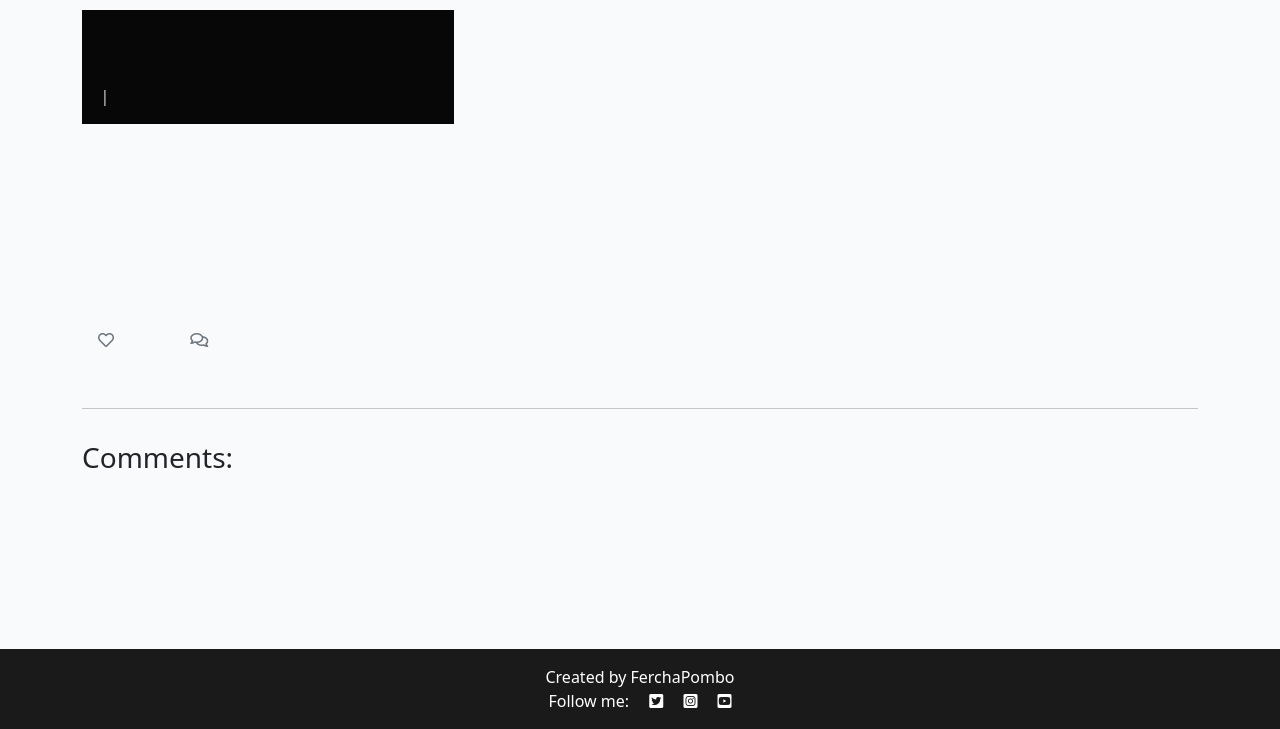
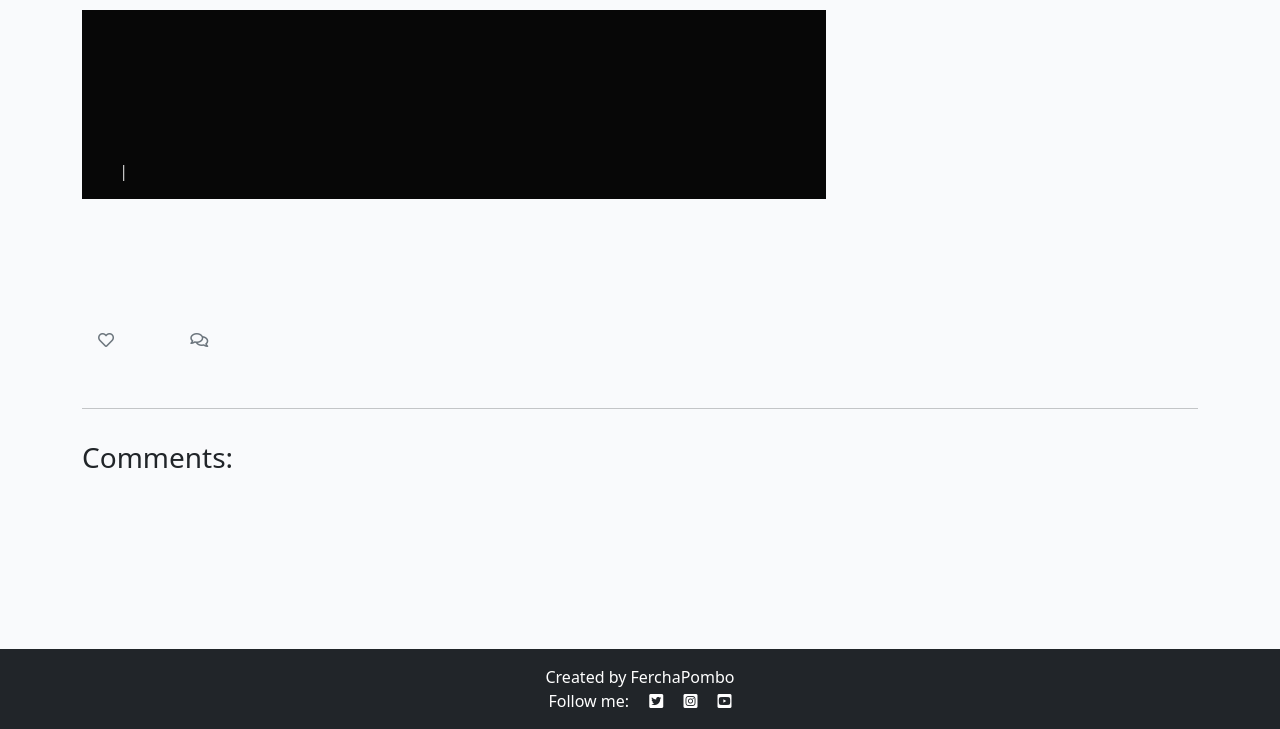
Before and after one commit to FerchaPombo/finditberlin, a Django app: template templates/post_detail.html in a window 1280 px wide. Shown: the part 71-800 px from the top of the page. Run offline with Django 3.2, Linux system fonts and the light colour scheme; the template is opened without the code that fills it, so the values that code supplies are empty; some libraries are stand-ins or nearby versions.

Commit message:
worked on the styling of columns

```diff
--- a/static/style.css
+++ b/static/style.css
@@ -1,3 +1,4 @@
+
 body {
     background-color: #F9FAFC;
 }
@@ -22,7 +23,7 @@ body {
 }
 
 .dark-bg {
-    background-color: #1a1a1a;
+    background-color: #212529;
 }
 
 .main-bg {
@@ -131,3 +132,7 @@ body {
     background: transparent;
     border: none;
 }
+
+.nav-item {
+    color: #B9BDC1;
+}
--- a/templates/post_detail.html
+++ b/templates/post_detail.html
@@ -5,7 +5,7 @@
 <div class="masthead">
     <div class="container">
         <div class="row g-0">
-            <div class="col-md-4 masthead-text">
+            <div class="col-md-8 masthead-text">
                 <!-- Post title goes in these h1 tags -->
                 <h1 class="post-title">{{ post.title }}
                 </h1>
```
